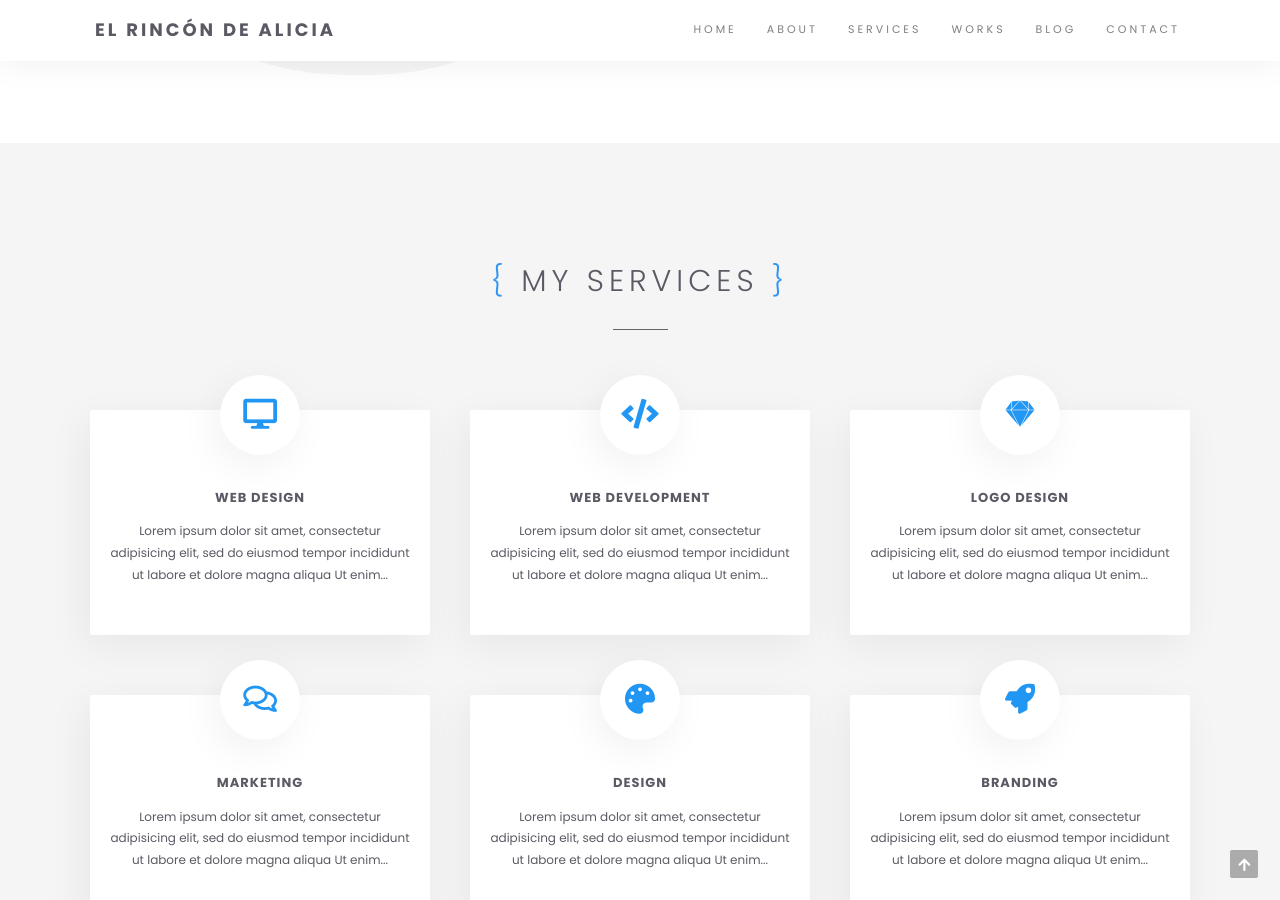
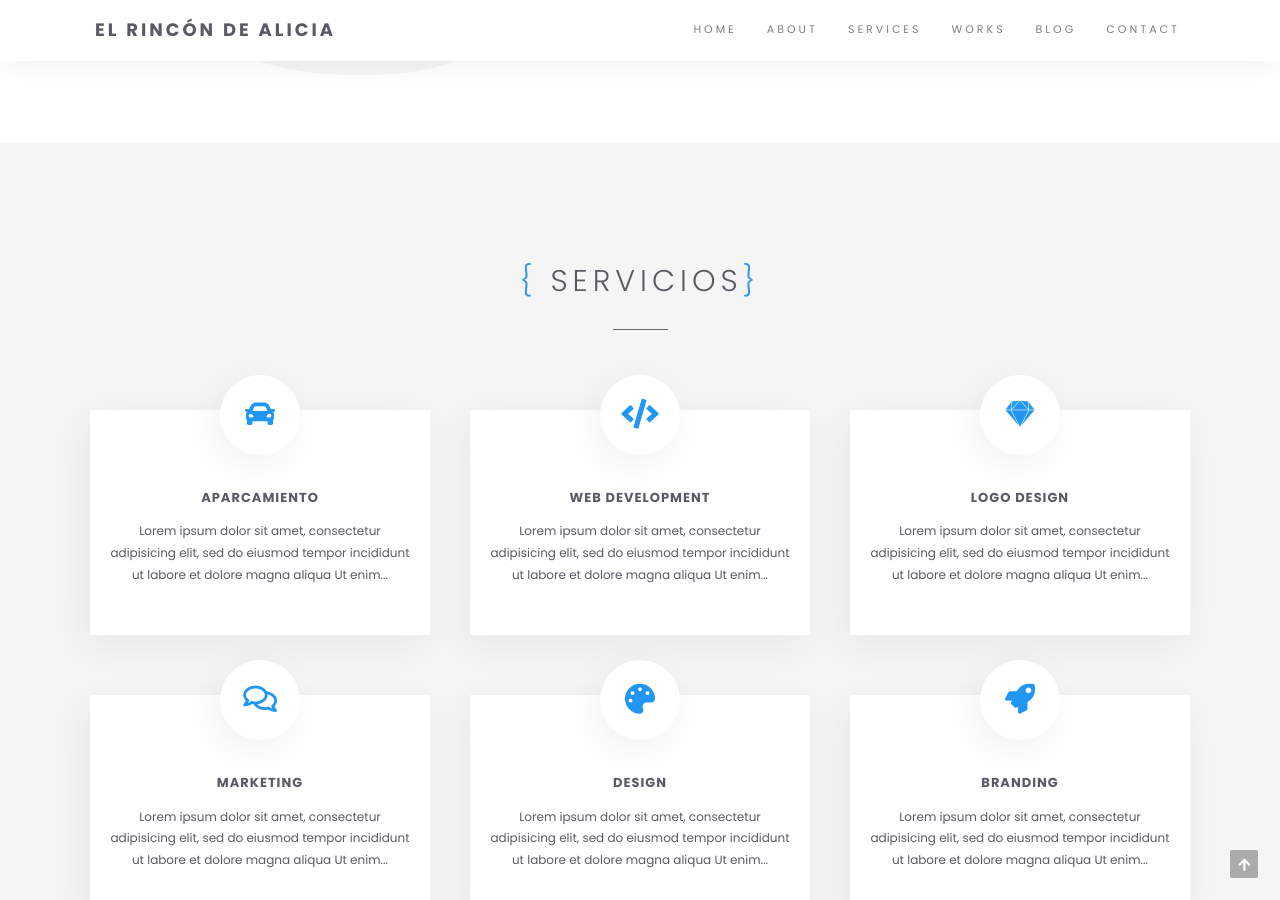
Before and after one commit to kecho05/elrincondealicia, a Jekyll site: the page built from index.html, in a window 1280 px wide and 900 px high, scrolled down 1495 px. Built offline with Jekyll 4.4.1, drawn with Linux system fonts in a browser that asks for light colours.

Commit message:
Update index.html

```diff
--- a/index.html
+++ b/index.html
@@ -177,7 +177,7 @@ layout: default
 		<div class="container">
 
 			<div class="module-header wow fadeInUp">
-				<h2 class="module-title"> My Services </h2>
+				<h2 class="module-title"> Servicios</h2>
 				<div class="module-line"></div>
 			</div>
 
@@ -186,10 +186,10 @@ layout: default
 				<div class="col-md-6 col-lg-4">
 					<div class="iconbox wow fadeInUp">
 						<div class="iconbox-icon">
-							<i class="fas fa-desktop"></i>
+							<i class="fas fa-car"></i>
 						</div>
 						<div class="iconbox-text">
-							<h3 class="iconbox-title">Web Design</h3>
+							<h3 class="iconbox-title">Aparcamiento</h3>
 							<div class="iconbox-desc">
 								Lorem ipsum dolor sit amet, consectetur adipisicing elit, sed do eiusmod tempor incididunt ut labore et dolore magna aliqua Ut enim...
 							</div>
```
